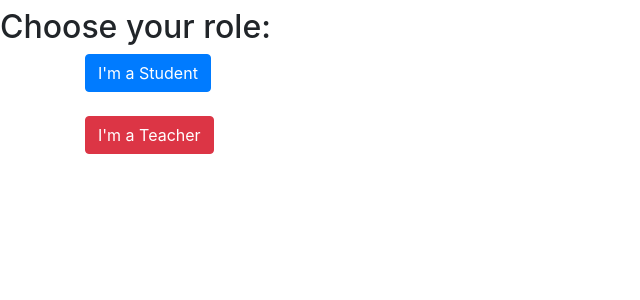
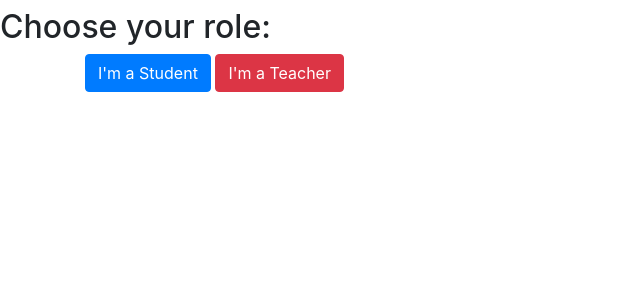
Before and after one commit to IM-sga/school_management_system_2020, a PHP site: page /pages/chooseRole.php in a window 1280 px wide. Shown: the part 48-348 px from the top of the page, without its empty margins (0-640 px from the left). Run offline with PHP 8.4, Linux system fonts and the light colour scheme.

Commit message:
page modified

```diff
--- a/pages/chooseRole.php
+++ b/pages/chooseRole.php
@@ -4,13 +4,10 @@
 <body>
 	<div>
 		<h2>Choose your role:</h2>
-
 		<div class="container">
-			<a class="btn btn-primary" href="studentRegistration.php">I'm a Student</a>
-		</div>
-		<br>
-		<div class="container">
-			<a class="btn btn-danger" href="teacherRegistration.php">I'm a Teacher</a>
+			<a class="pull-left btn btn-primary" href="studentRegistration.php">I'm a Student</a>
+			<a class="pull-right btn btn-danger" href="teacherRegistration.php">I'm a Teacher</a>
 		</div>
 	</div>
+
 <?php require '../partials/footer.php'; ?>
```
